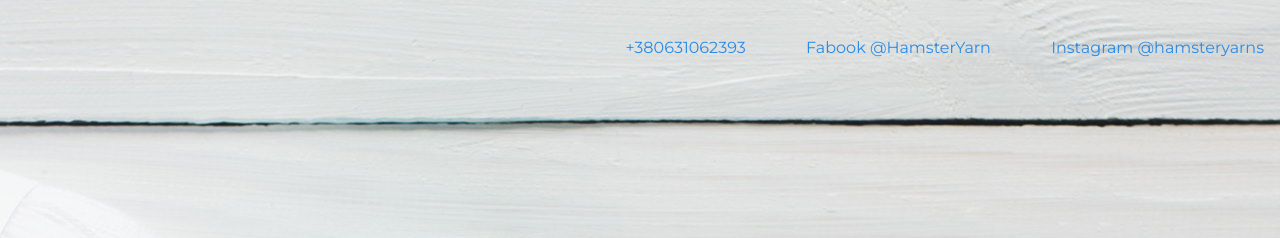
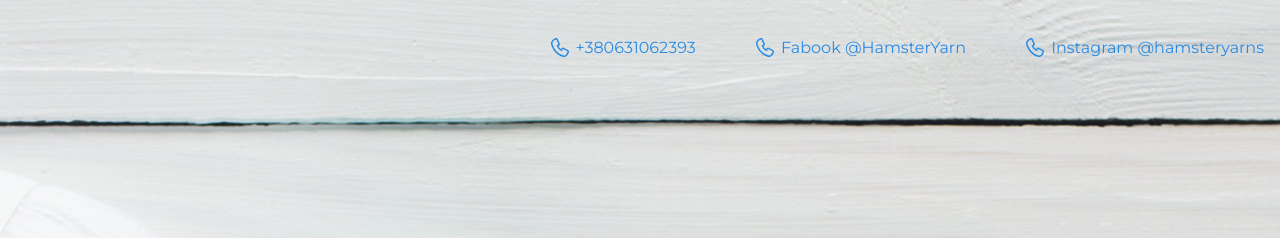
Before and after one commit to MartaMukovoz/hamsteryarn, a plain HTML site: page index.html in a window 1280 px wide. Shown: the top 238 px of the page. Drawn offline with nearby package versions, Linux system fonts and the light colour scheme.

Commit message:
header-phone

```diff
--- a/index.html
+++ b/index.html
@@ -10,8 +10,19 @@
   <body>
     <header class="page-header">
       <div class="container">
-      <a href:380936535613> +380631062393</a>  <a href="https://www.facebook.com/HamsterYarn">Fabook @HamsterYarn</a>  <a href="https://www.instagram.com/hamsteryarns">Instagram @hamsteryarns</a>
-      </div>
+      <a class="header-phone" href:380936535613>
+        +380631062393
+      </a>
+
+      <a class="header-phone" href="https://www.facebook.com/HamsterYarn">
+        Fabook @HamsterYarn
+      </a>
+
+      <a class="header-phone" href="https://www.instagram.com/hamsteryarns">
+        Instagram @hamsteryarns
+      </a>
+
+    </div>
     </header>
 
     <section class="hero-image">
```
